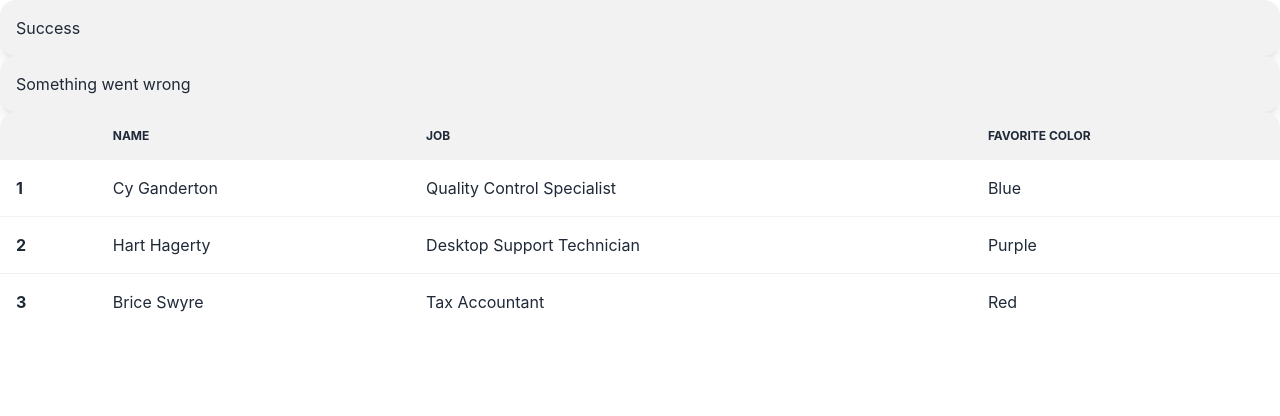
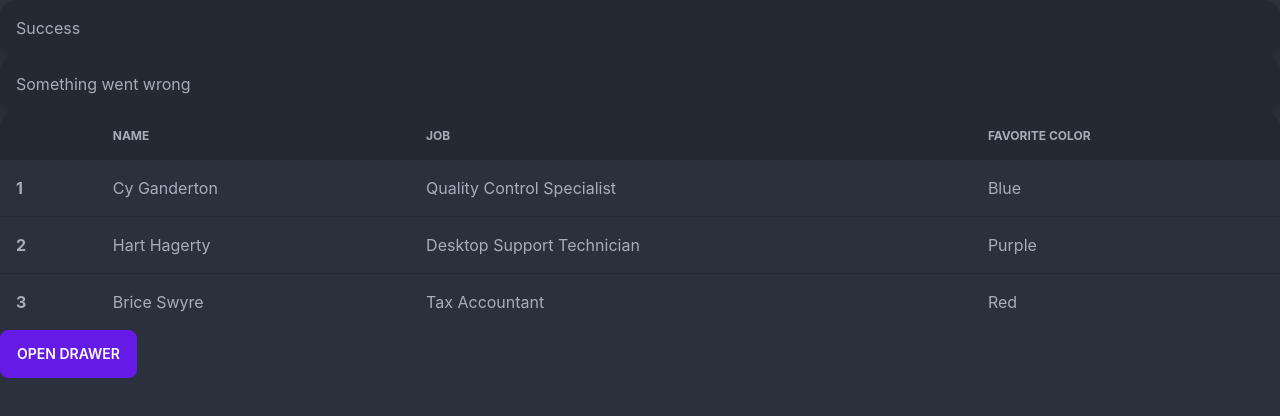
Before and after one commit to napoleon101392/ReDashboard, a React (Create React App) app: page / in a window 1280 px wide. Shown: the top 416 px of the page. Built offline with nearby package versions, Linux system fonts and the light colour scheme.

Commit message:
add drawer theme dark

```diff
--- a/public/index.html
+++ b/public/index.html
@@ -1,5 +1,5 @@
 <!DOCTYPE html>
-<html lang="en">
+<html lang="en" data-theme="dark">
   <head>
     <meta charset="utf-8" />
     <link rel="icon" href="%PUBLIC_URL%/favicon.ico" />
--- a/src/App.jsx
+++ b/src/App.jsx
@@ -4,9 +4,23 @@ import Table from './partials/Table';
 function App() {
   return (
     <div className="App">
-      <Alert message="Success" status="success" />
-      <Alert message="Something went wrong" status="error" />
-      <Table />
+      <div class="drawer">
+        <input id="my-drawer" type="checkbox" class="drawer-toggle" />
+        <div class="drawer-content">
+          <Alert message="Success" status="success" />
+          <Alert message="Something went wrong" status="error" />
+          <Table />
+
+          <label for="my-drawer" class="btn btn-primary drawer-button">Open drawer</label>
+        </div>
+        <div class="drawer-side">
+          <label for="my-drawer" class="drawer-overlay"></label>
+          <ul class="menu p-4 overflow-y-auto w-80 bg-base-100 text-base-content">
+            <li><a>Sidebar Item 1</a></li>
+            <li><a>Sidebar Item 2</a></li>
+          </ul>
+        </div>
+      </div>
     </div>
   );
 }
```
